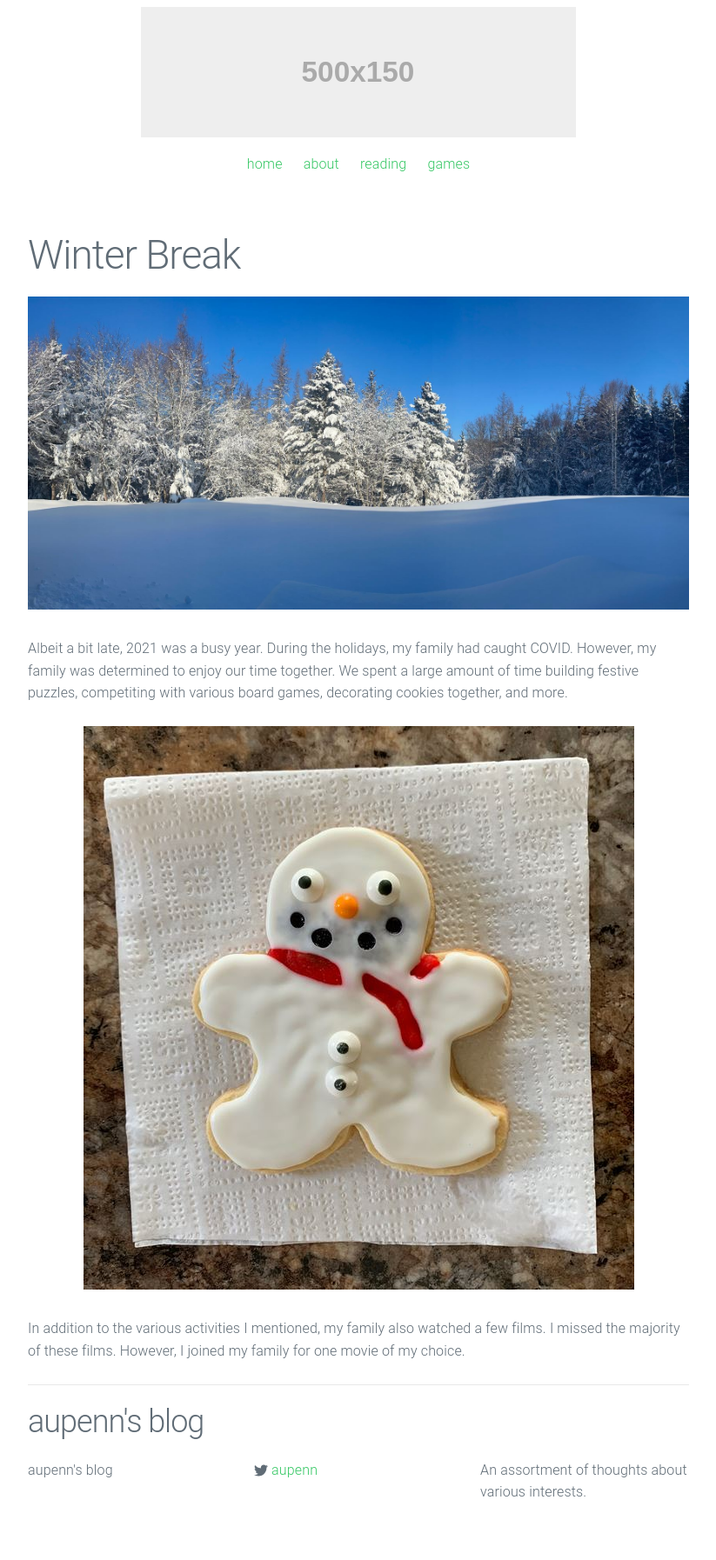
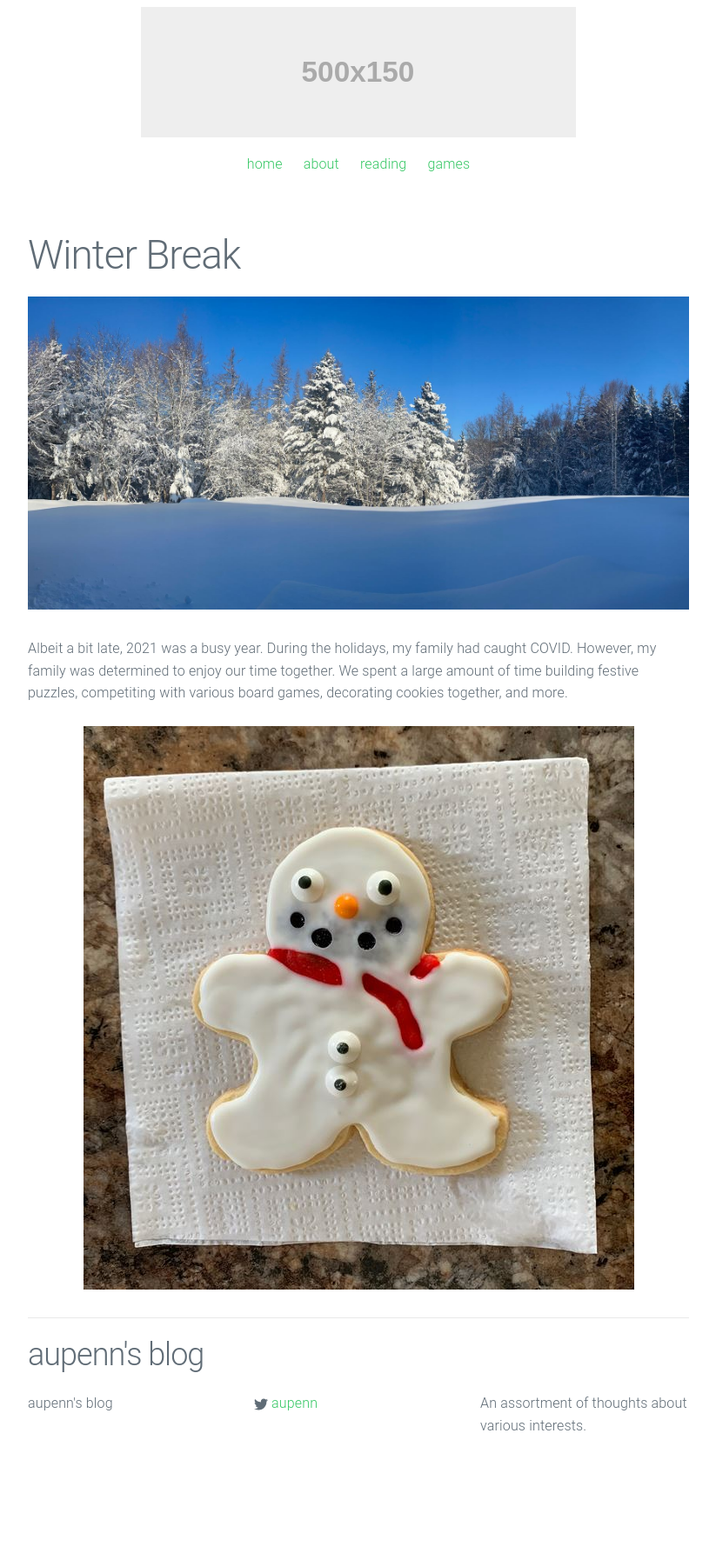
Before and after one commit to aupenn/loggit, a Jekyll site: the page built from _posts/2022-01-12-winter-break.markdown, in a window 1280 px wide. Shown: the whole page at 87% size, without its empty margins (228-1051 px from the left). Built offline with Jekyll 4.4.1, drawn with Linux system fonts in a browser that asks for light colours; after the commit the page ends 1718 px from its top, so only the background shows below that.

```diff
--- a/_posts/2022-01-12-winter-break.markdown
+++ b/_posts/2022-01-12-winter-break.markdown
@@ -15,10 +15,11 @@ our time together. We spent a large amount of time building festive puzzles, com
   <img src="http://aupenn.tk/photos/snowgingerbreadman.JPG" />
 </p>
 
+<!--
 In addition to the various activities I mentioned, my family also watched a few films. I missed the majority of these films. However, I joined my family for one movie
 of my choice.
 
-<!-- On a whim, I chose a film that a friend casually recommended and I believe it has become one of my favorite movies.
+On a whim, I chose a film that a friend casually recommended and I believe it has become one of my favorite movies.
 
 ![12 Angry Men Poster](/photos/12angrymen.jpg)
 
```
